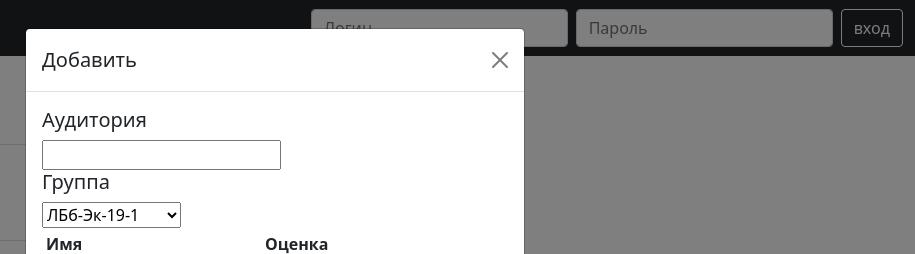
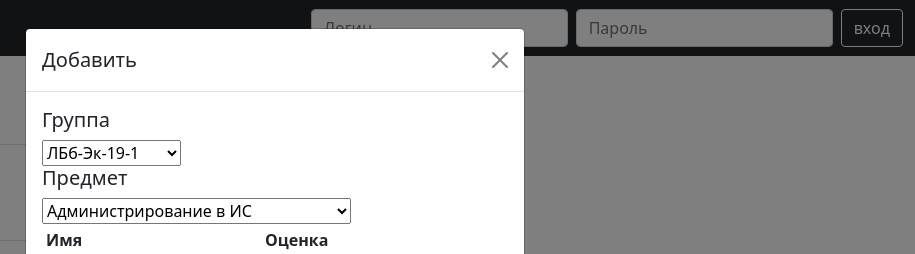
Before and after one commit to matzamat/boynextdoor, a plain HTML site: page index.html in a window 1280 px wide. Both pictures are taken after a click on the button "Добавить". Shown: the top 254 px of the page, 365-1280 px from the left. Drawn offline with nearby package versions, Linux system fonts and the light colour scheme.

Commit message:
Update index.html

```diff
--- a/index.html
+++ b/index.html
@@ -219,9 +219,6 @@
                 </div>
                 <div class="modal-body">
                     <div>
-                        <H5>Аудитория</H5>
-                       <input
-                       >
                        <H5>Группа</H5>
                        <select>
                            <option>ЛБб-Эк-19-1</option>
@@ -229,6 +226,11 @@
                            <option>ЛПб-ИСиТ-18-2</option>
                            <option>ЛПб-ЭКПР-19-1</option>
                        </select>
+                       <H5>Предмет</H5>
+                       <select>
+                        <option>Администрирование в ИС</option>
+                        <option>Методы и средства проектирования</option>
+                    </select>
                        <table class="table table-striped table-sm">
                            <thead>
                                <tr>
```
